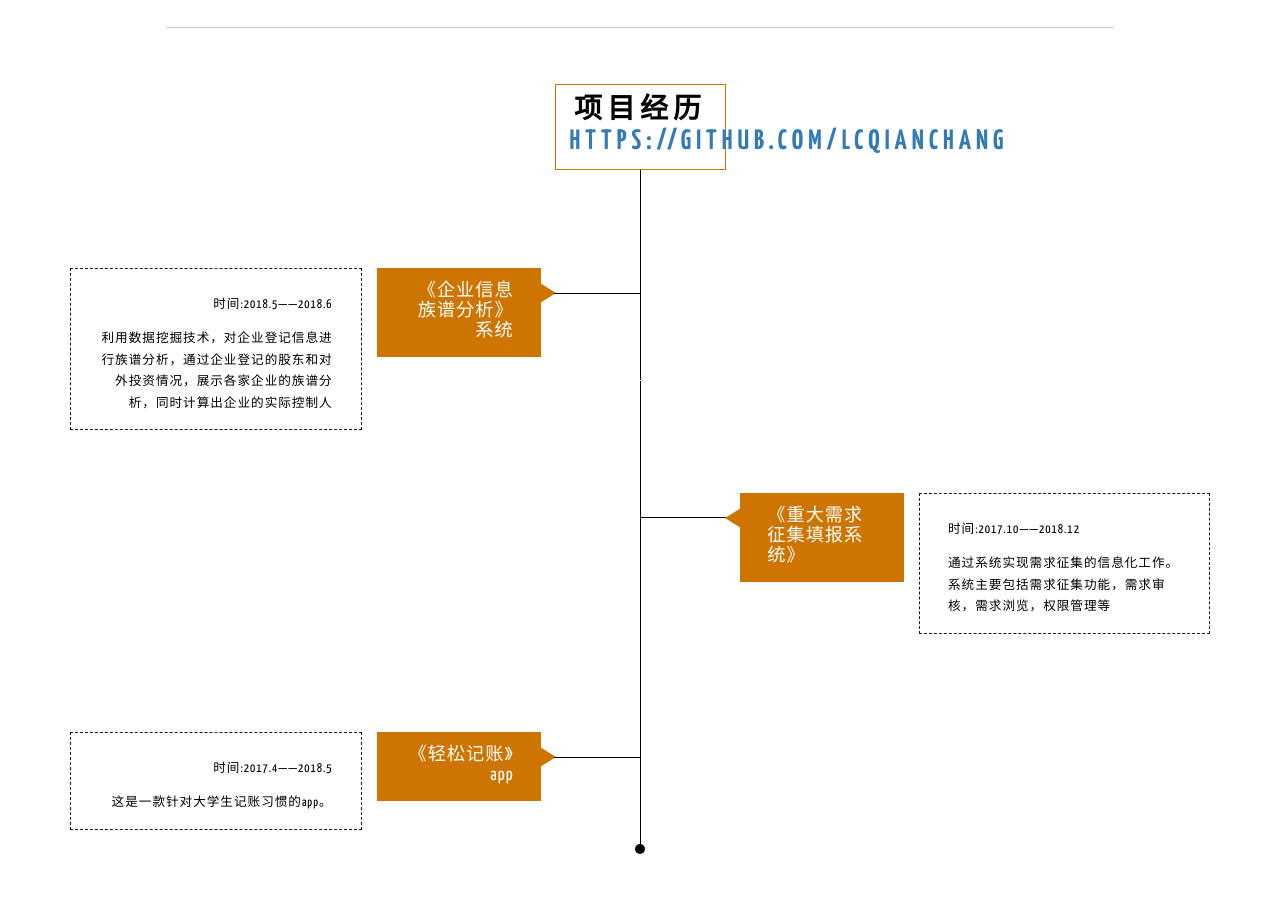
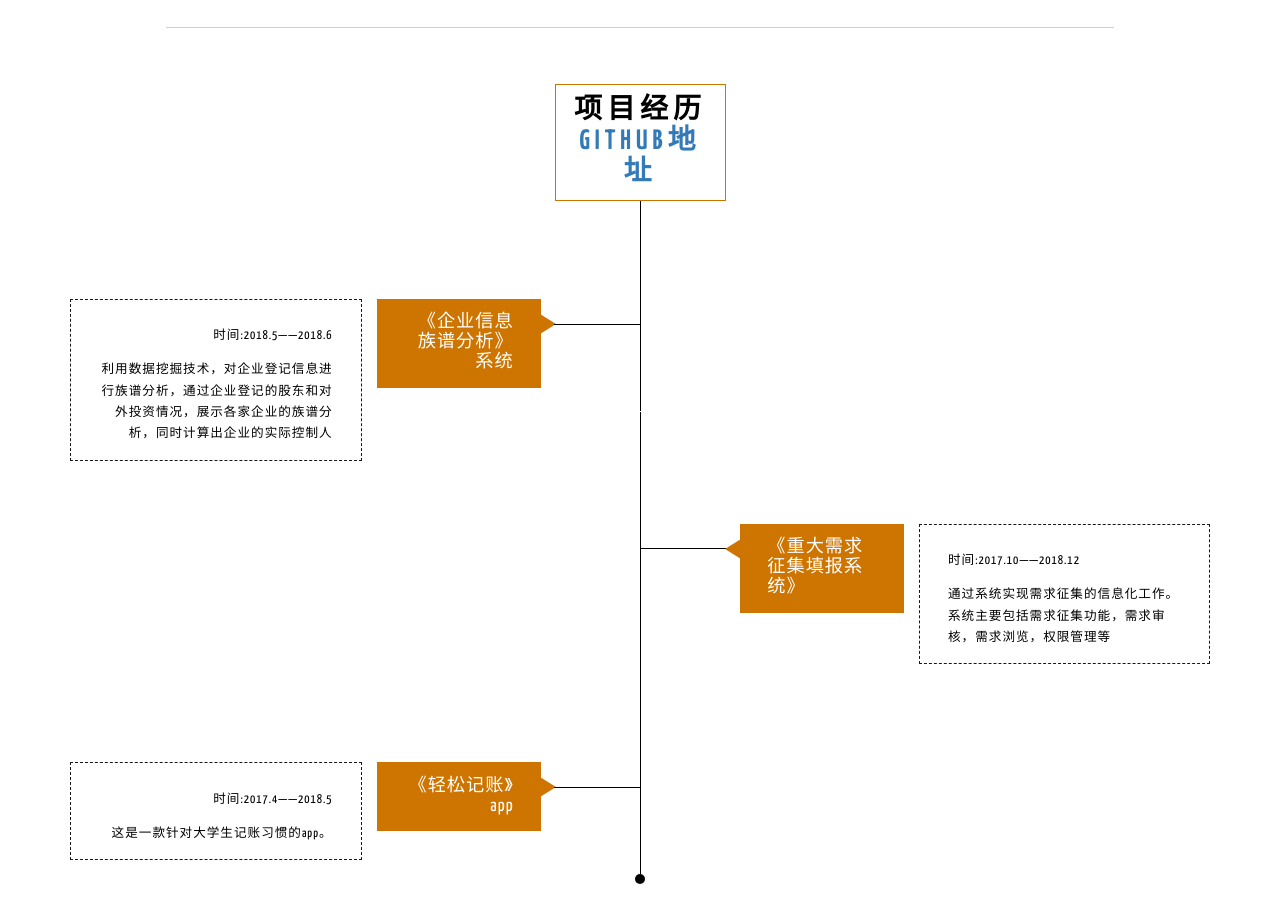
Before and after one commit to lcqianchang/lcqianchang.github.io, a plain HTML site: page index.html in a window 1280 px wide. Shown: the part 2880-3802 px from the top of the page. Drawn offline with Linux system fonts and the light colour scheme.

Commit message:
Update index.html

```diff
--- a/index.html
+++ b/index.html
@@ -333,7 +333,7 @@
 <!-- work-experience-->
 	<div id="exp" class="agile-edu exp">
 		<div class="container">
-				<h3 class="w3l-heading">项目经历<a href="https://github.com/lcqianchang">https://github.com/lcqianchang</a></h3>
+				<h3 class="w3l-heading">项目经历<a href="https://github.com/lcqianchang">Github地址</a></h3>
 			<div class="work-info">
 				<div class="col-md-6  col-sm-6 col-xs-6  work-right work-right2">
 				</div>
```
